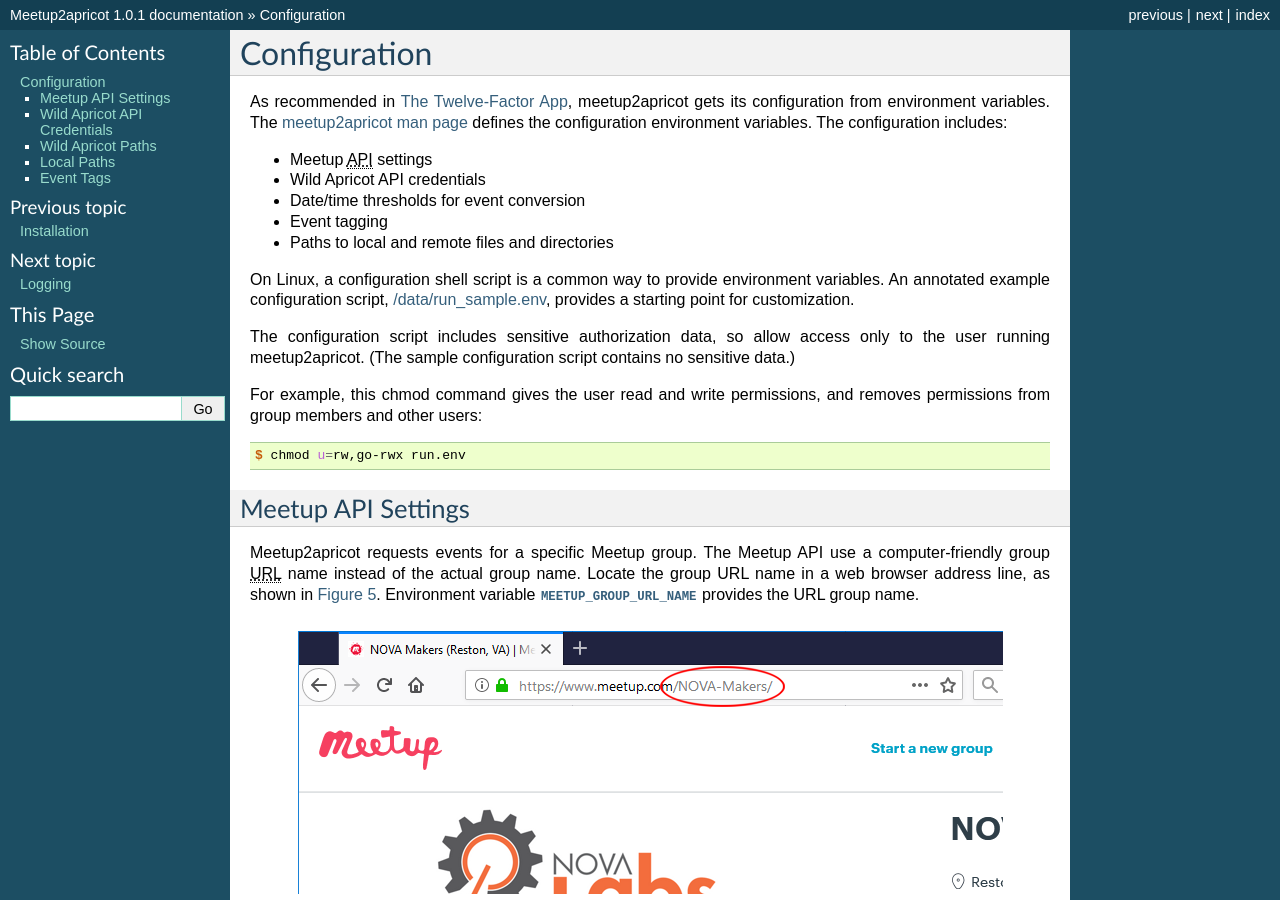
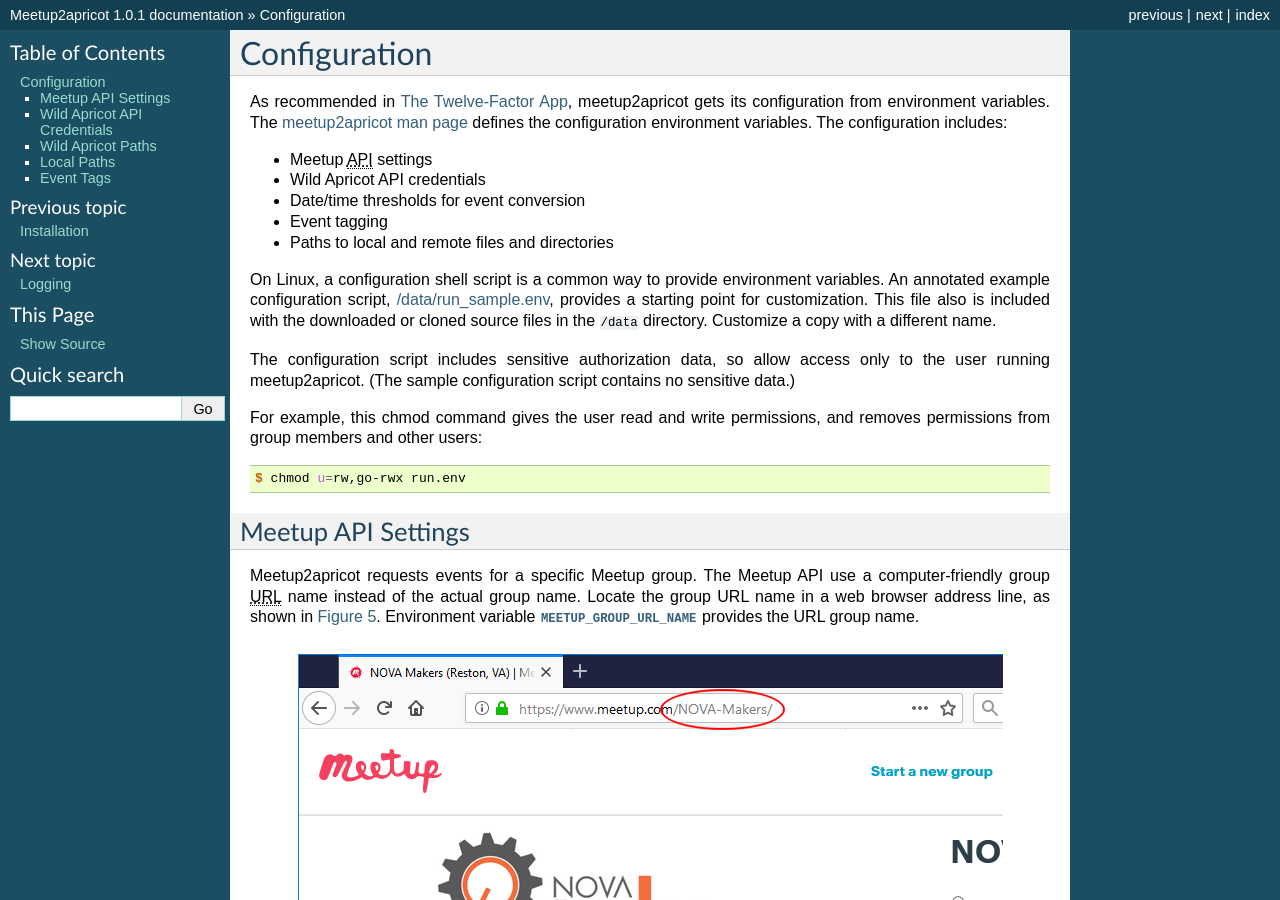
Before and after one commit to nova-labs/meetup2apricot, a Sphinx documentation site: the page built from docs/user-manual/configuration.rst, in a window 1280 px wide and 900 px high. Built offline with Sphinx 7.4.7, drawn with Linux system fonts in a browser that asks for light colours; pages that are not in the unit, such as notebooks, are missing from menus.

Commit message:
Suggest copying the sample configuration file.

```diff
--- a/docs/user-manual/configuration.rst
+++ b/docs/user-manual/configuration.rst
@@ -20,6 +20,9 @@
 variables.
 An annotated example configuration script, :github-raw:`/data/run_sample.env`,
 provides a starting point for customization.
+This file also is included with the downloaded or cloned source files in the
+``/data`` directory.
+Customize a copy with a different name.
 
 The configuration script includes sensitive authorization data, so allow access only
 to the user running meetup2apricot.
```
